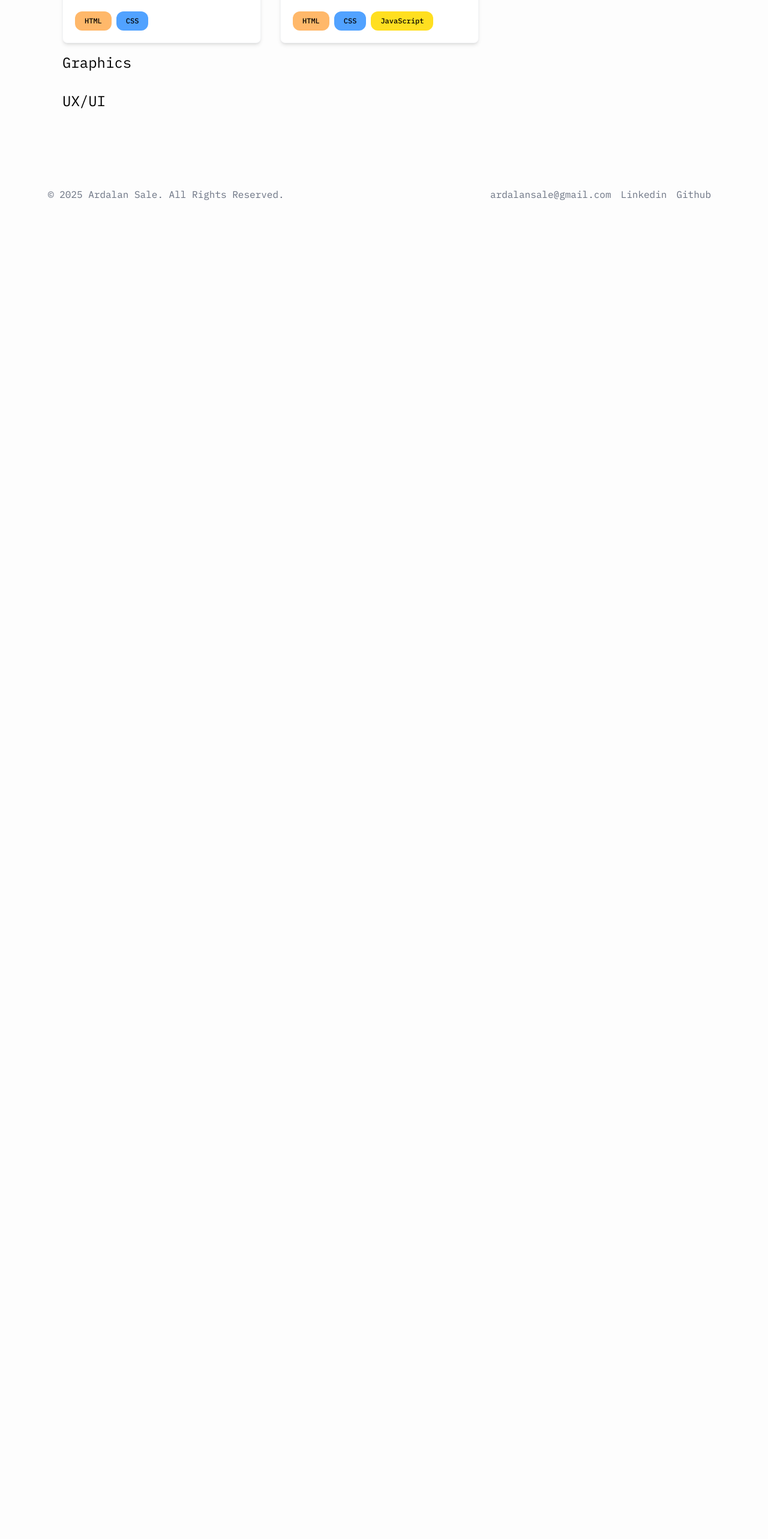
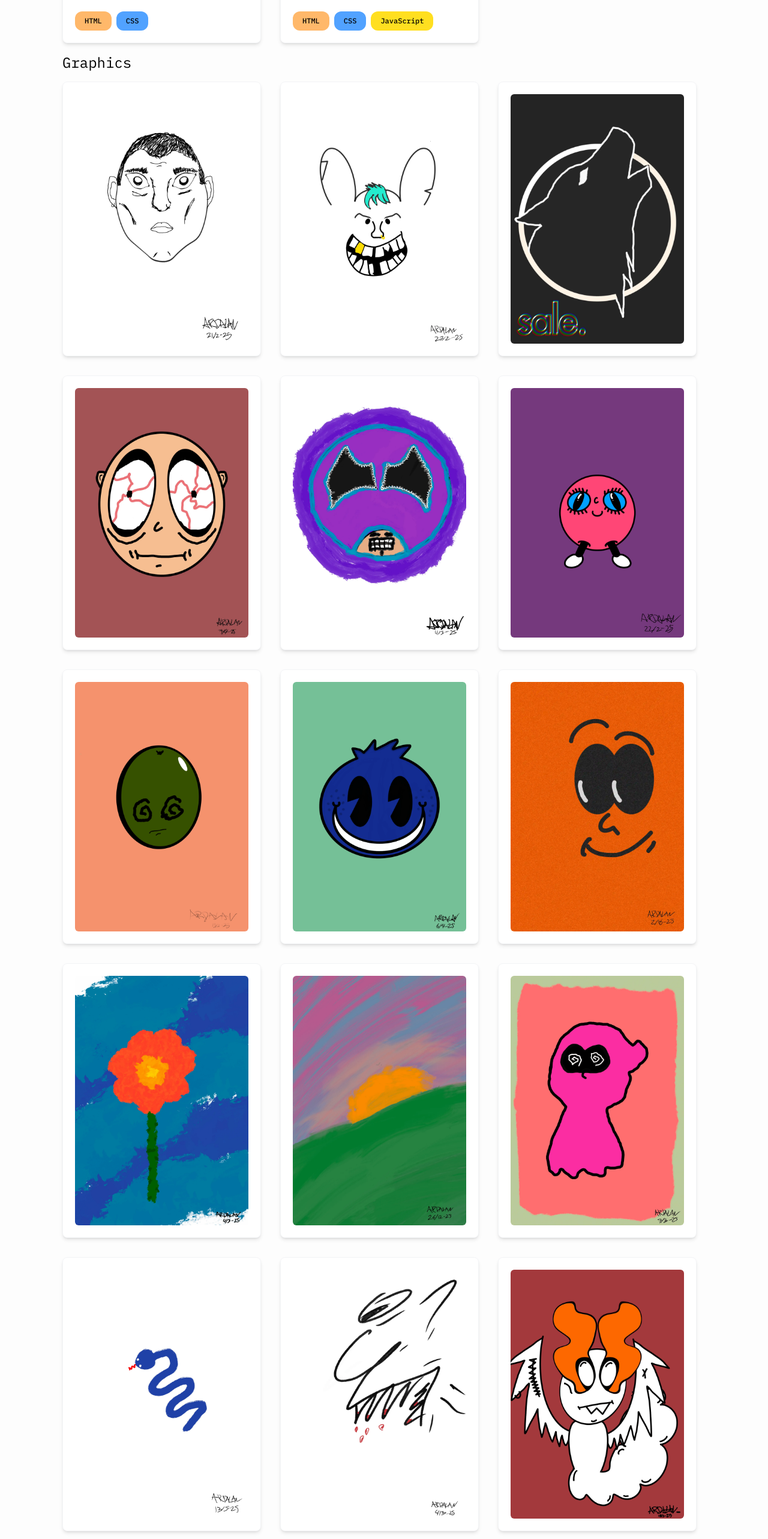
Before and after one commit to ardalansale/portfolio-ardalansale, a Next.js app: page /projects in a window 1280 px wide. Shown: the part 980-3546 px from the top of the page at 60% size. Before the commit the page ends 1324 px from the top, so only its background shows below. Built offline with nearby package versions, Linux system fonts and the light colour scheme.

Commit message:
Skapat component för Graphics och lagt in alla bilder

```diff
--- a/app/projects/page.tsx
+++ b/app/projects/page.tsx
@@ -6,6 +6,7 @@ export const metadata: Metadata = {
 
 import { Metadata } from 'next'
 import ProjectCard from '@/components/ProjectCard'
+import ProjectGraphics from '@/components/ProjectGraphics'
 
 export default function Projects() {
     return (
@@ -59,12 +60,121 @@ export default function Projects() {
             {/* Grafiska-project */}
             <h2 className="text-2xl">Graphics</h2>
             <section className='grid grid-cols-1 md:grid-cols-2 lg:grid-cols-3 gap-8'>
+
+            {/* 1. Ardi Sketch */}
+            <ProjectGraphics
+            src="/images/projects/ardi-sketch.webp"
+            alt="a black and white sketch of me"
+            />
+
+            {/* 2. Vin-Rab */}
+            <ProjectGraphics
+            src="/images/projects/vin-rab.webp"
+            alt="a black and white sketch of me"
+            />
+
+            {/* 3. Sale-Wolf */}
+            <ProjectGraphics
+            src="/images/projects/sale-wolf.webp"
+            alt="a black and white sketch of me"
+            />
+
+            {/* 4. stressed-out */}
+            <ProjectGraphics
+            src="/images/projects/stressed-out.webp"
+            alt="a black and white sketch of me"
+            />
+
+            {/* 5. Lucho */}
+            <ProjectGraphics
+            src="/images/projects/lucho.webp"
+            alt="a black and white sketch of me"
+            />
+
+            {/* 6. Susy-Circle */}
+            <ProjectGraphics
+            src="/images/projects/susy-circle.webp"
+            alt="a black and white sketch of me"
+            />
+
+            {/* 7. Olive */}
+            <ProjectGraphics
+            src="/images/projects/olive.webp"
+            alt="a black and white sketch of me"
+            />
+
+            {/* 8. Barry-blue */}
+            <ProjectGraphics
+            src="/images/projects/barryblue.webp"
+            alt="a black and white sketch of me"
+            />
+
+            {/* 10. Smirk */}
+            <ProjectGraphics
+            src="/images/projects/smirk.webp"
+            alt="a black and white sketch of me"
+            />
+
+            {/* 11. First Flower */}
+            <ProjectGraphics
+            src="/images/projects/first-flower.webp"
+            alt="a black and white sketch of me"
+            />
+
+            {/* 12. Sunhill */}
+            <ProjectGraphics
+            src="/images/projects/sunhill.webp"
+            alt="a black and white sketch of me"
+            />
+
+            {/* 13. Pink Ghost */}
+            <ProjectGraphics
+            src="/images/projects/pink-ghost.webp"
+            alt="a black and white sketch of me"
+            />
+
+            {/* 14. Snizzle */}
+            <ProjectGraphics
+            src="/images/projects/snizzle.webp"
+            alt="a black and white sketch of me"
+            />
+
+            {/* 15. Fangman */}
+            <ProjectGraphics
+            src="/images/projects/fangman.webp"
+            alt="a black and white sketch of me"
+            />
+
+            {/* 16. Tooth Demon */}
+            <ProjectGraphics
+            src="/images/projects/tooth-demon.webp"
+            alt="a black and white sketch of me"
+            />
+
+            {/* 17. Donnie */}
+            <ProjectGraphics
+            src="/images/projects/donnie.webp"
+            alt="a black and white sketch of me"
+            />
+
+            {/* 18. DottheOne */}
+            <ProjectGraphics
+            src="/images/projects/dottheone.webp"
+            alt="a black and white sketch of me"
+            />
+
+            {/* 19. DotDot */}
+            <ProjectGraphics
+            src="/images/projects/dotdot.webp"
+            alt="a black and white sketch of me"
+            />
+
             </section>
 
-            {/* UX/UI */}
+            {/* UX/UI
             <h2 className="text-2xl">UX/UI</h2>
             <section className='grid grid-cols-1 md:grid-cols-2 lg:grid-cols-3 gap-8'>
-            </section>
+            </section> */}
         </main>
     );
 }
--- /dev/null
+++ b/components/ProjectGraphics.tsx
@@ -0,0 +1,21 @@
+import Image from 'next/image'
+
+interface ProjectGraphicsProps {
+    src: string,
+    alt: string,
+    className?: string,
+}
+
+export default function ProjectGraphics ({ src, alt, className }: ProjectGraphicsProps) {
+    return (
+        <div className={`flex flex-col p-5 gap-2 bg-white border border-gray-100 rounded-lg cursor-pointer shadow-md hover:shadow-xl transition-shadow duration-300 ${className}`} >
+            <Image
+            src={src}
+            alt={alt}
+            width={400}
+            height={300}
+            className="rounded-md object-cover"
+            />
+        </div>
+    )
+}
```
